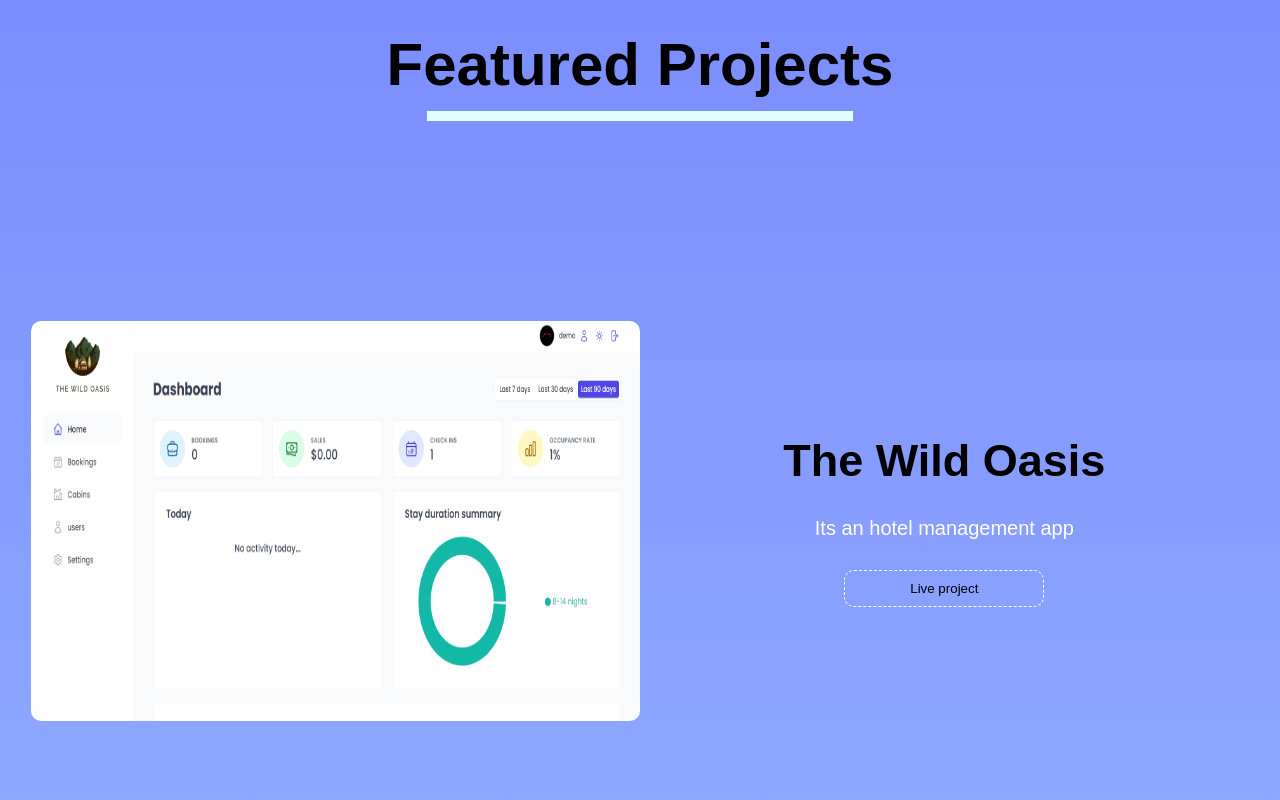
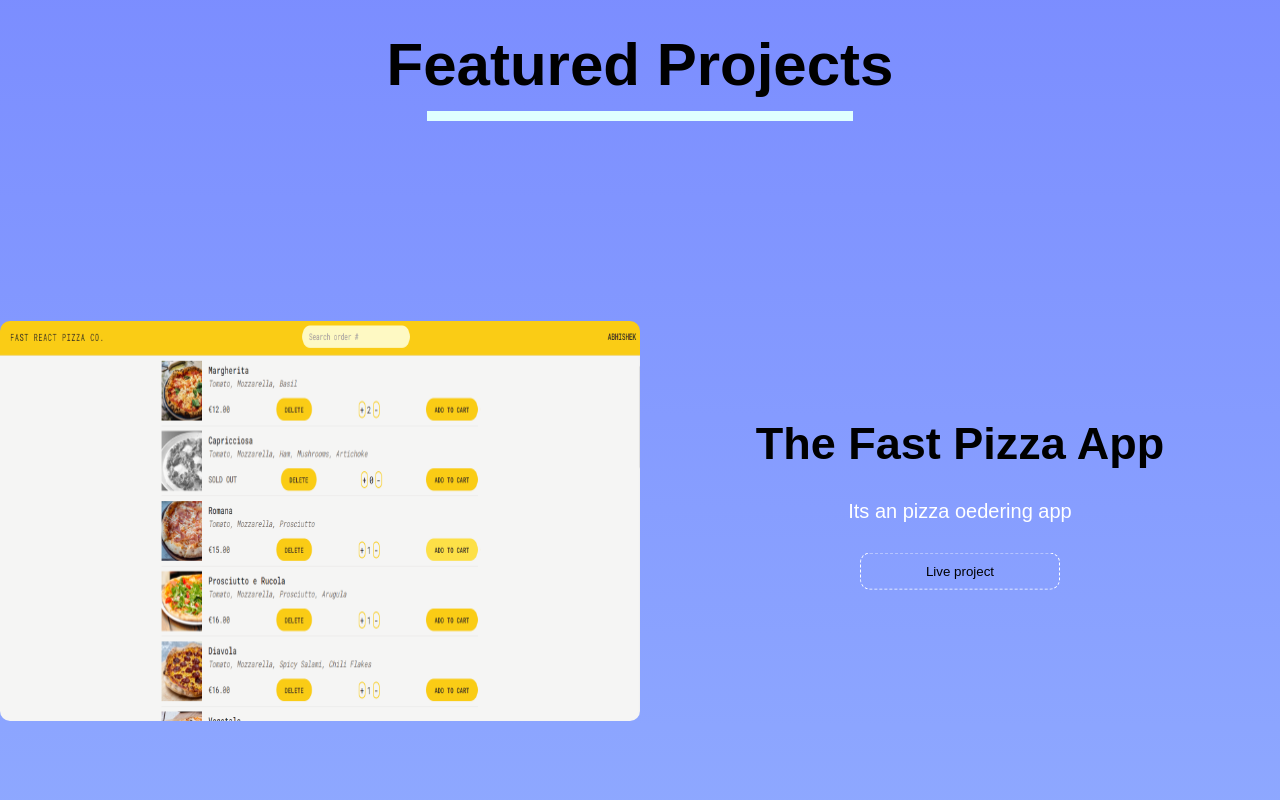
Before and after one commit to Abhishekr2122/portfolio-website, a React (Create React App) app: page / in a window 1280 px wide. Shown: the part 1620-2420 px from the top of the page. Built offline with nearby package versions, Linux system fonts and the light colour scheme.

Commit message:
Animating the Projects section

```diff
--- a/src/components/Projects.js
+++ b/src/components/Projects.js
@@ -5,15 +5,15 @@ import { motion, useScroll, useSpring, useTransform } from "framer-motion";
 const items = [
   {
     id: 1,
+    title: "The Fast Pizza App ",
+    desc: "Its an pizza oedering app",
+    image: "/projectscreenshot2.png",
+  },
+  {
+    id: 2,
     title: "The Wild Oasis",
     desc: "Its an hotel management app ",
     image: "/worldwise.png",
-  },
-  {
-    id: 2,
-    title: "The Fast Pizza App ",
-    desc: "Its an pizza oedering app",
-    image: "/projectscreenshot2.png",
   },
   {
     id: 3,
@@ -26,19 +26,22 @@ const items = [
 const Single = function ({ item }) {
   const ref = useRef();
 
-  const { scrollYProgress } = useScroll({ target: ref });
+  const { scrollYProgress } = useScroll({
+    target: ref,
+    // offset: ["start start", "end start"],
+  });
 
-  const y = useTransform(scrollYProgress, [0, 1], [-300, 300]);
+  const y = useTransform(scrollYProgress, [0, 1], [-120, 120]);
 
   return (
-    <section ref={ref}>
+    <section>
       <div className="container">
         <div className="wrapper">
-          <div className="imageContainer">
+          <div className="imageContainer" ref={ref}>
             <img src={item.image} alt="no data found" />
           </div>
 
-          <motion.div className="textContainer">
+          <motion.div className="textContainer" style={{ y }}>
             <h2>{item.title}</h2>
             <p>{item.desc}</p>
             <button>Live project</button>
--- a/src/components/projects.scss
+++ b/src/components/projects.scss
@@ -25,6 +25,7 @@
     justify-content: center;
     width: 100%;
     height: 100%;
+    overflow: hidden;
 
     .wrapper {
       max-width: 1366px;
```
